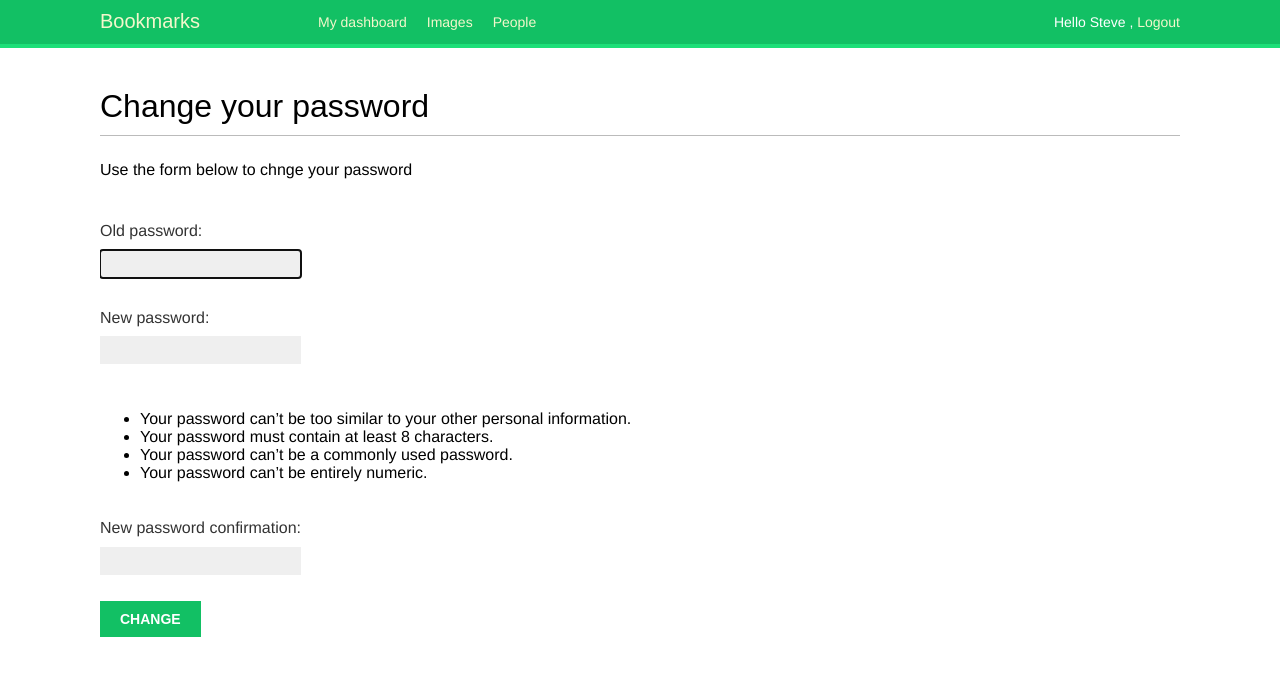
After one commit to stevekutz/django_socialsite, a Django app: page /account/password_change/ in a window 1280 px wide. The commit adds this page. Shown: the top 676 px of the page. Run offline with Django 3.2, Linux system fonts and the light colour scheme; a user stored in the database is signed in; some web fonts are replaced.

Commit message:
added default authentication views for changing password and confirmation of change

```diff
--- a/bookmarks/account/templates/account/dashboard.html
+++ b/bookmarks/account/templates/account/dashboard.html
@@ -4,5 +4,5 @@
 
 {% block content %}
      <h1> Dashboard </h1>
-     c
+
 {% endblock %}
--- /dev/null
+++ b/bookmarks/account/templates/registration/password_change_form.html
@@ -0,0 +1,16 @@
+{% extends "base.html" %}
+
+{% block title %} Change password {% endblock %}
+
+{% block content %}
+     <h1> Change your password </h1>
+     <p> Use the form below to chnge your password </p>
+     <form method = "post">
+          {{ form.as_p }}
+          <p>
+               <input type = "submit" value = "change">
+               {% csrf_token %}
+          </p>
+     </form>
+
+{% endblock %}
--- a/bookmarks/account/urls.py
+++ b/bookmarks/account/urls.py
@@ -8,5 +8,6 @@ urlpatterns = [
      path('login/', auth_views.LoginView.as_view(), name = 'login'),
      path('logout/', auth_views.LogoutView.as_view(), name = 'logout'),
      path('', views.dashboard, name = 'dashboard'),
-     # path('', include('django.contrib.auth.urls'))
+     path('password_change/', auth_views.PasswordChangeView.as_view(), name = 'password_change'),
+     path('password_change_done/', auth_views.PasswordChangeDoneView.as_view(), name = 'password_change_done'),
 ]
--- a/bookmarks/bookmarks/urls.py
+++ b/bookmarks/bookmarks/urls.py
@@ -19,5 +19,5 @@ from django.conf import settings
 
 urlpatterns = [
     path('admin/', admin.site.urls),
-    path('account/', include('account.urls'))
+    path('account/', include('account.urls'))   # required for using Django Authentication Views and default names
 ]
```
Also changed, not shown: bookmarks/account/templates/registration/password_change_done.html (added, +9 -0 lines), README.MD, bookmarks/db.sqlite3.
